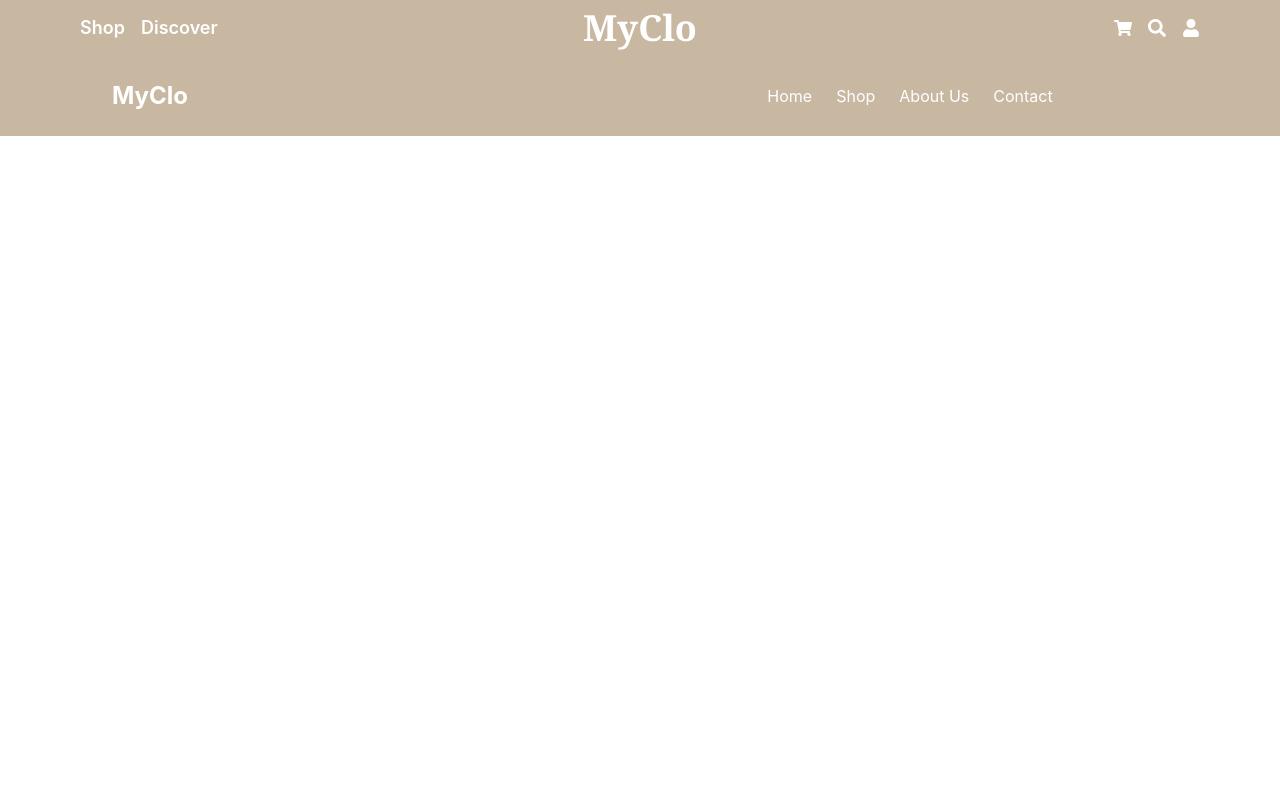
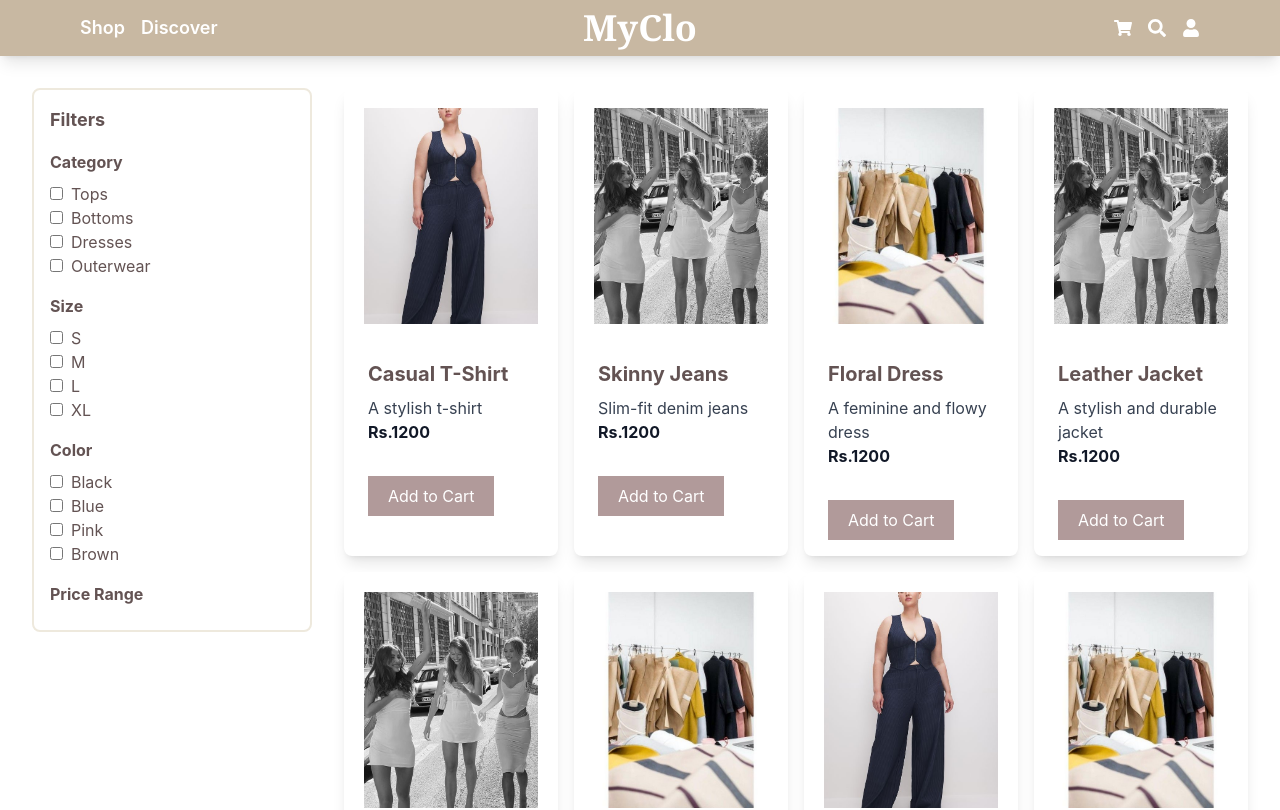
Before and after one commit to deeshrithapa/MyClo, a React (Create React App) app in the folder myclo/: page /shop in a window 1280 px wide. Shown: the top 810 px of the page. Built offline with nearby package versions, Linux system fonts and the light colour scheme.

Commit message:
discover and shop

```diff
--- a/myclo/src/App.js
+++ b/myclo/src/App.js
@@ -11,6 +11,10 @@ import Contact from './components/Footer/Contact';
 import AboutComponent from './components/Content/About';
 import Mission from './components/Content/Mission';
 import Vision from './components/Content/Vision';
+import Shop from './components/Shop/Shop';
+import DiscoverPage from './components/Content/DiscoverPage';
+
+
 
 
 function App() {
@@ -27,8 +31,11 @@ function App() {
 <Route path="/login" element={ <Login /> } />
 <Route path="/contact" element={ <Contact /> } />
 <Route path="/about" element={ <AboutComponent /> } />
-<Route path="/mission" element={<Mission />} /> {/* Add route for Learn More Page */}
-<Route path="/vision" element={<Vision />} /> {/* Add route for Learn More Page */}
+<Route path="/mission" element={<Mission />} />
+<Route path="/vision" element={<Vision />} />
+<Route path="/shop" element={<Shop />} />
+<Route path="/discover" element={<DiscoverPage />} />
+
 
 
 
--- /dev/null
+++ b/myclo/src/components/Content/DiscoverPage.jsx
@@ -0,0 +1,68 @@
+import React from 'react';
+import Slider from 'react-slick';
+import image1 from '../../Img/suit1.jpg';
+import image2 from '../../Img/suit2.jpg';
+import image3 from '../../Img/suit3.jpg';
+import image4 from '../../Img/suit4.jpg';
+import image5 from '../../Img/suit5.jpg';
+
+const DiscoverPage = () => {
+  const settings = {
+    dots: false,
+    infinite: true,
+    speed: 500,
+    slidesToShow: 3,
+    slidesToScroll: 1,
+    autoplay: true,
+    autoplaySpeed: 2000,
+    centerMode: true,
+    centerPadding: '0px',
+    arrows: false, // Optional: Hide arrows if not needed
+  };
+
+  return (
+    <div className="min-h-screen bg-beige p-6 flex flex-col items-center">
+      <style>
+        {`
+          .slick-slide img {
+            width: 100%;
+            height: 430px; /* Adjust the height as needed */
+            object-fit: cover;
+            transform: scale(0.9);
+            transition: transform 0.5s ease;
+          }
+
+          .slick-center img {
+            transform: scale(1.1);
+            transition: transform 0.5s ease;
+          }
+        `}
+      </style>
+      <div className="text-center mb-12">
+        <h2 className="text-4xl font-bold text-gray-800 mb-4">EXPRESSIVE</h2>
+        <h3 className="text-2xl text-gray-800 mb-2">TIMELESS ELEGANT</h3>
+      </div>
+      <div className="w-full max-w-6xl">
+        <Slider {...settings}>
+          <div className="px-2">
+            <img src={image1} alt="Fashion 1" className="rounded-md object-cover" />
+          </div>
+          <div className="px-2">
+            <img src={image2} alt="Fashion 2" className="rounded-md object-cover" />
+          </div>
+          <div className="px-2">
+            <img src={image3} alt="Fashion 3" className="rounded-md object-cover" />
+          </div>
+          <div className="px-2">
+            <img src={image4} alt="Fashion 4" className="rounded-md object-cover" />
+          </div>
+          <div className="px-2">
+            <img src={image5} alt="Fashion 5" className="rounded-md object-cover" />
+          </div>
+        </Slider>
+      </div>
+    </div>
+  );
+};
+
+export default DiscoverPage;
--- /dev/null
+++ b/myclo/src/components/Shop/CardComponent.jsx
@@ -0,0 +1,27 @@
+import React from 'react';
+
+const CardComponent = (props) => {
+  return (
+    <div className="grid grid-cols-1 sm:grid-cols-2 md:grid-cols-3 lg:grid-cols-4 gap-4">
+      {props.data.map((product, index) => (
+        <div className="max-w-sm rounded-lg overflow-hidden shadow-lg bg-white" key={index}>
+          <img
+            className="w-full h-64 object-cover p-5 bg-cover rounded"
+            src={product.imgUrl}
+            alt={product.title}
+          />
+          <div className="px-6 py-4">
+            <div className="font-bold text-xl mb-2 text-[#635353]">{product.title}</div>
+            <p className="text-gray-700 text-base">{product.description}</p>
+            <p className="text-gray-900 font-bold">{product.price}</p>
+          </div>
+          <div className="px-6 py-4 text-left">
+            <button className="bg-[#B19A9A] text-white px-5 py-2 text-center hover:bg-[#a17d7d] transition">Add to Cart</button>
+          </div>
+        </div>
+      ))}
+    </div>
+  );
+};
+
+export default CardComponent;
--- /dev/null
+++ b/myclo/src/components/Shop/FilterComponent.jsx
@@ -0,0 +1,72 @@
+import React from 'react';
+
+const FilterComponent = () => {
+  return (
+    <div className="border-2 rounded-lg p-4" style={{ borderColor: '#EEE9DD', color: '#635353' }}>
+      <h2 className="text-lg font-bold mb-4">Filters</h2>
+      <div className="mb-4">
+        <h3 className="font-bold mb-2">Category</h3>
+        <div>
+          <input type="checkbox" id="tops" name="category" value="tops" />
+          <label htmlFor="tops" className="ml-2">Tops</label>
+        </div>
+        <div>
+          <input type="checkbox" id="bottoms" name="category" value="bottoms" />
+          <label htmlFor="bottoms" className="ml-2">Bottoms</label>
+        </div>
+        <div>
+          <input type="checkbox" id="dresses" name="category" value="dresses" />
+          <label htmlFor="dresses" className="ml-2">Dresses</label>
+        </div>
+        <div>
+          <input type="checkbox" id="outerwear" name="category" value="outerwear" />
+          <label htmlFor="outerwear" className="ml-2">Outerwear</label>
+        </div>
+      </div>
+      <div className="mb-4">
+        <h3 className="font-bold mb-2">Size</h3>
+        <div>
+          <input type="checkbox" id="small" name="size" value="small" />
+          <label htmlFor="small" className="ml-2">S</label>
+        </div>
+        <div>
+          <input type="checkbox" id="medium" name="size" value="medium" />
+          <label htmlFor="medium" className="ml-2">M</label>
+        </div>
+        <div>
+          <input type="checkbox" id="large" name="size" value="large" />
+          <label htmlFor="large" className="ml-2">L</label>
+        </div>
+        <div>
+          <input type="checkbox" id="xlarge" name="size" value="xlarge" />
+          <label htmlFor="xlarge" className="ml-2">XL</label>
+        </div>
+      </div>
+      <div className="mb-4">
+        <h3 className="font-bold mb-2">Color</h3>
+        <div>
+          <input type="checkbox" id="black" name="color" value="black" />
+          <label htmlFor="black" className="ml-2">Black</label>
+        </div>
+        <div>
+          <input type="checkbox" id="blue" name="color" value="blue" />
+          <label htmlFor="blue" className="ml-2">Blue</label>
+        </div>
+        <div>
+          <input type="checkbox" id="pink" name="color" value="pink" />
+          <label htmlFor="pink" className="ml-2">Pink</label>
+        </div>
+        <div>
+          <input type="checkbox" id="brown" name="color" value="brown" />
+          <label htmlFor="brown" className="ml-2">Brown</label>
+        </div>
+      </div>
+      <div>
+        <h3 className="font-bold mb-2">Price Range</h3>
+        {/* Price Range Input Components */}
+      </div>
+    </div>
+  );
+};
+
+export default FilterComponent;
--- /dev/null
+++ b/myclo/src/components/Shop/Shop.jsx
@@ -0,0 +1,72 @@
+import React from 'react';
+import FilterComponent from '../Shop/FilterComponent';
+import CardComponent from '../Shop/CardComponent';
+import suit3 from '../../Img/size.jpg';
+import suit4 from '../../Img/cutom.jpg';
+import mission from '../../Img/mission.jpg';
+
+const productData = [
+    {
+      imgUrl: suit3,
+      title: 'Casual T-Shirt',
+      description: 'A  stylish t-shirt',
+      price: 'Rs.1200'
+    },
+    {
+        imgUrl: mission,
+        title: 'Skinny Jeans',
+      description: 'Slim-fit denim jeans',
+      price: 'Rs.1200'
+    },
+    {
+        imgUrl: suit4,
+        title: 'Floral Dress',
+      description: 'A feminine and flowy dress',
+      price: 'Rs.1200'
+    },
+    {
+        imgUrl: mission,
+        title: 'Leather Jacket',
+      description: 'A stylish and durable jacket',
+      price: 'Rs.1200'
+    },
+    {
+        imgUrl: mission,
+        title: 'Sneakers',
+      description: 'Comfortable sneakers',
+      price: 'Rs.1200'
+    },
+    {
+        imgUrl: suit4,
+        title: 'Sunglasses',
+      description: ' protective sunglasses',
+      price: 'Rs.1200'
+    },
+    {
+        imgUrl: suit3,
+        title: 'Watch',
+      description: 'Elegant and functional watch',
+      price: 'Rs.1200'
+    },
+    {
+        imgUrl: suit4,
+        title: 'Hat',
+      description: 'Casual and cool hat',
+      price: 'Rs.1200'
+    },
+  ];
+
+  const Shop = () => {
+    return (
+      <div className="flex p-4">
+        <div className="w-1/4 p-4">
+          <FilterComponent />
+        </div>
+        <div className="w-3/4 p-4">
+          <CardComponent data={productData} />
+        </div>
+      </div>
+    );
+  };
+
+  export default Shop;
--- a/myclo/src/components/Welcome/WelcomeComponent.jsx
+++ b/myclo/src/components/Welcome/WelcomeComponent.jsx
@@ -28,7 +28,7 @@ const WelcomeComponent = () => {
 
   return (
     <div className="bg-beige min-h-screen flex flex-col items-center justify-center p-6 overflow-hidden">
-      <div className="grid grid-cols-1 md:grid-cols-2 gap-4 max-w-5xl w-full bg-beige border-8 p-4 rounded-md shadow-lg" style={{ borderColor: '#C8B8A2', height: '85vh' }}>
+      <div className="grid grid-cols-1 md:grid-cols-2 gap-4 max-w-5xl w-full bg-beige border-4 p-4 rounded-md shadow-lg" style={{ borderColor: '#C8B8A2', height: '85vh' }}>
         <div className="flex justify-center">
           <img
             src={hangImage}
```
